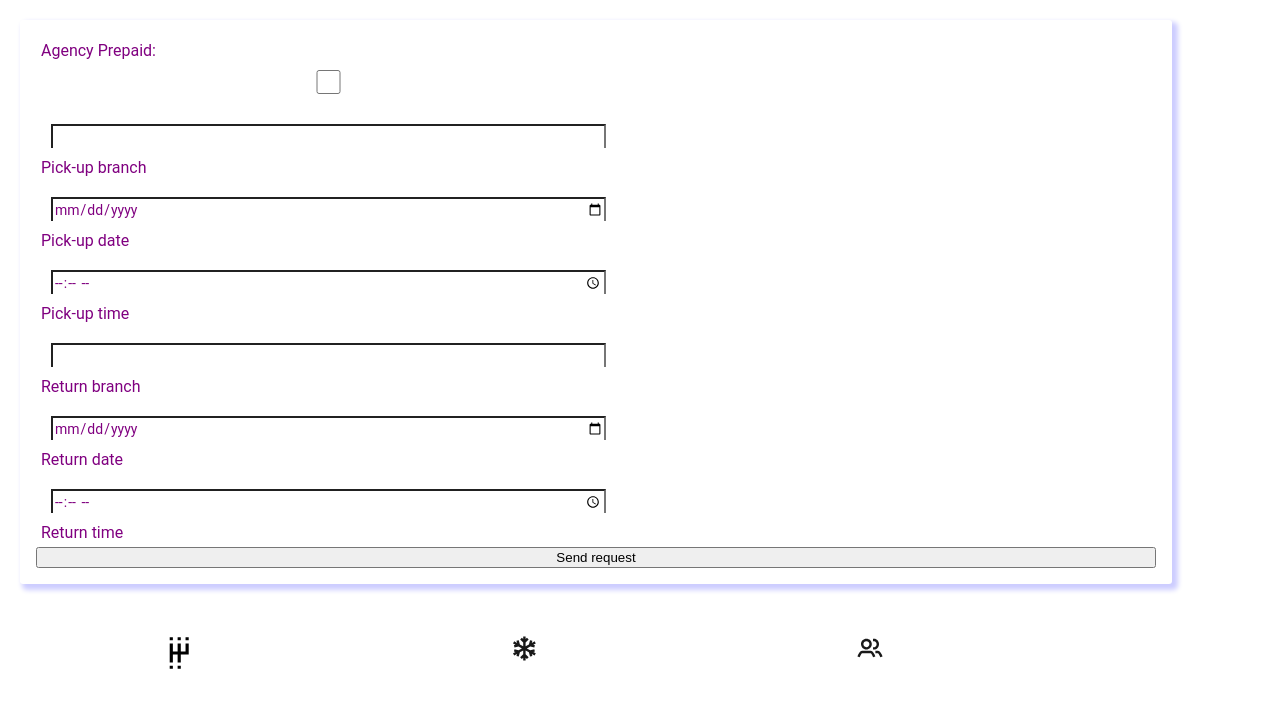
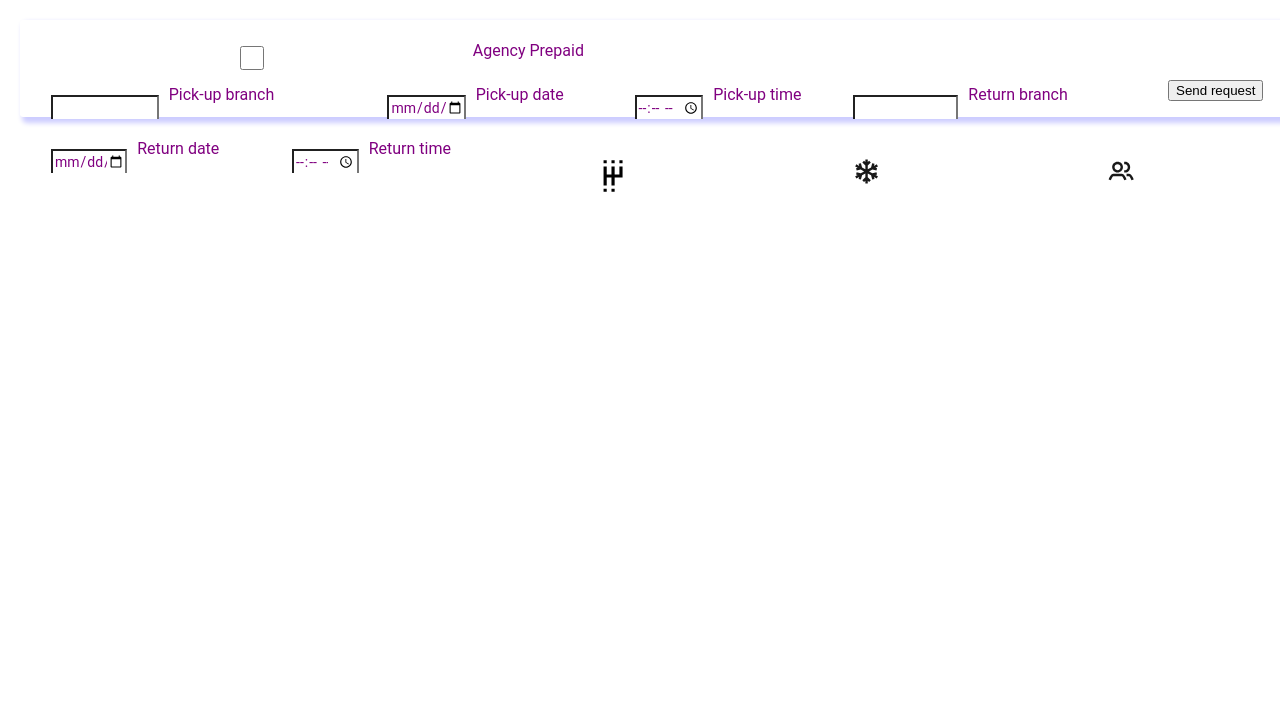
Before and after one commit to djo42/kehrwieder-project, a React (Create React App) app in the folder sixt-res/: page / in a window 1280 px wide. Shown: the top 708 px of the page. Built offline with nearby package versions, Linux system fonts and the light colour scheme.

Commit message:
Adjust offerform

```diff
--- a/sixt-res/src/Offerform.js
+++ b/sixt-res/src/Offerform.js
@@ -58,10 +58,10 @@ export default function Offerdataform({ handleClick }) {
 
   return (
     <Offerform>
-      <Offerformlabel htmlFor="agencypp">
-      Agency Prepaid:<Offerinput type="checkbox" id="agencypp" name="agencypp" />
 
-      </Offerformlabel>
+   <Offerinput type="checkbox" id="agencypp" name="agencypp" /><Offerformlabel htmlFor="agencypp">Agency Prepaid</Offerformlabel><Zeilenwechsel />
+
+
       <Offerformlabel htmlFor="cocity">
         <Offerinput
           id="cocity"
@@ -71,6 +71,7 @@ export default function Offerdataform({ handleClick }) {
         />
         Pick-up branch
       </Offerformlabel>
+
       <Offerformlabel htmlFor="codat">
         <Offerinput id="codat" name="uda" type="date" onChange={handleChange} />
         Pick-up date
@@ -84,6 +85,7 @@ export default function Offerdataform({ handleClick }) {
         />
         Pick-up time
       </Offerformlabel>
+
       <Offerformlabel htmlFor="cicity">
         <Offerinput
           id="cicity"
@@ -93,10 +95,12 @@ export default function Offerdataform({ handleClick }) {
         />
         Return branch
       </Offerformlabel>
+
       <Offerformlabel htmlFor="cidat">
         <Offerinput id="cidat" name="rda" type="date" onChange={handleChange} />
         Return date
       </Offerformlabel>
+
       <Offerformlabel htmlFor="citime">
         <Offerinput
           id="citime"
@@ -106,6 +110,7 @@ export default function Offerdataform({ handleClick }) {
         />
         Return time
       </Offerformlabel>
+
       <button onClick={handleSubmit}>Send request</button>
     </Offerform>
   )
@@ -113,8 +118,7 @@ export default function Offerdataform({ handleClick }) {
 
 const Offerform = styled.form`
   box-sizing: border-box;
-  display: inline-grid;
-  width: 90%;
+  width: 100%;
   font-size: 1em;
   font-family: Roboto;
   border: 1px solid;
@@ -126,10 +130,15 @@ const Offerform = styled.form`
   color: white;
   margin: 20px;
   padding: 1em 1em;
+  label, input, select, textarea {
+    display: block;
+    float: left;
 `
 
+
 const Offerinput = styled.input`
-    display: flex-box;
+    display: block;
+    float: left;
     font-size: 14px;
     font-family: Roboto;
     display: block;
@@ -137,7 +146,7 @@ const Offerinput = styled.input`
     content: "Hello";
     top: 14px;
     right: 10px;
-    width: 50%;
+    width: 33%;
     height: 1.5rem;
     margin: 10px;
     border-bottom: 2px grey !important;
@@ -145,8 +154,39 @@ const Offerinput = styled.input`
     `
 
 const Offerformlabel = styled.label`
-  display: inline-block;
+  display: block;
+  float: left;
+  text-align:left;
   font-size: 1em;
   color: purple;
   margin: 5px;
 `
+
+const Zeilenwechsel = styled.br`
+  clear: left;
+`
+
+/* <form>
+<label for="name">Name</label><input type="text" name="name" /><br />
+<label for="email">E-Mail</label><input type="text" name="email" /><br />
+<label for="betreff">Betreff:</label><input type="text" name="betreff" /><br />
+</form> */
+
+
+/* form{
+// width: xxxpx;
+}
+label, input, select, textarea {
+display: block;
+float: left;
+}
+label {
+// width: xxxpx;
+// text-align: right;
+}
+input, select, textarea {
+// width: xxxpx;
+}
+form br {
+clear: left;
+} */
```
Also changed, not shown: 1 other file (tests, documents, lock files or other folders).
